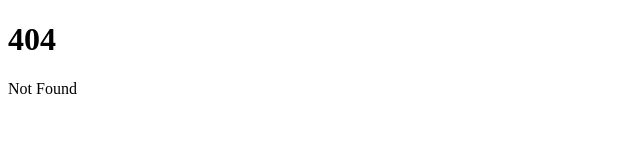
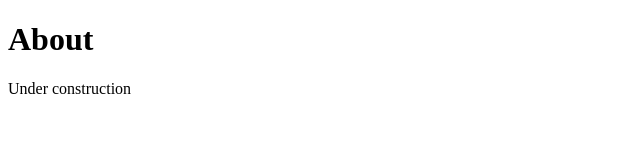
Before and after one commit to dxzys/site, a SvelteKit app: page /about in a window 1280 px wide. Before the commit this address had no page. Shown: the top 160 px of the page, without its empty margins (0-640 px from the left). Built offline with nearby package versions, Linux system fonts and the light colour scheme.

Commit message:
start about page

```diff
--- /dev/null
+++ b/src/routes/about/+page.svelte
@@ -0,0 +1,9 @@
+<script>
+</script>
+
+<title>About</title>
+
+<h1>About</h1>
+<p>
+  Under construction
+</p>
```
